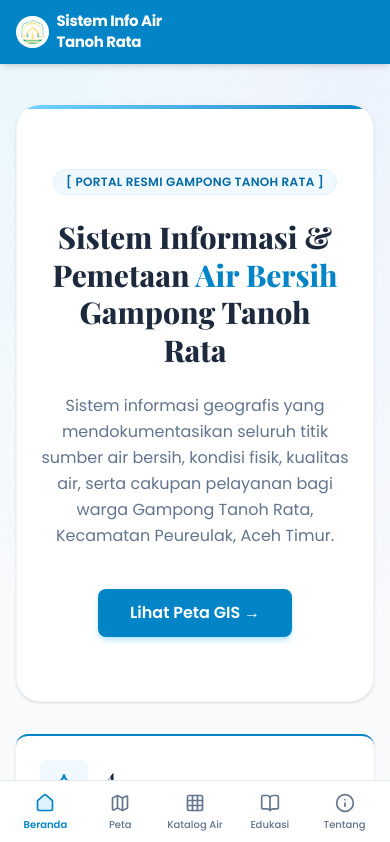
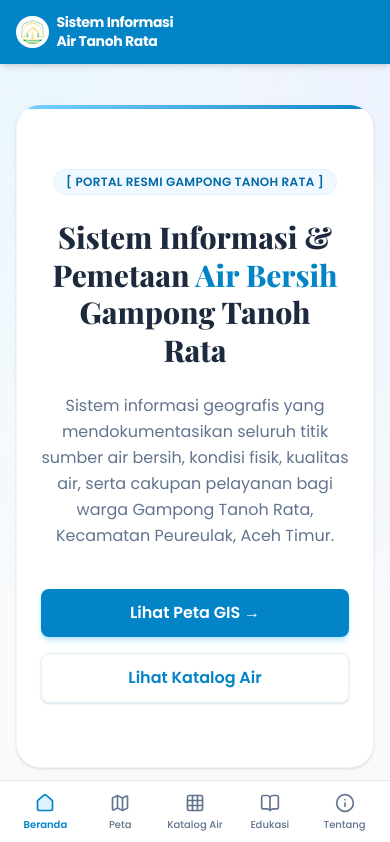
Before and after one commit to FizamenKujo/Website-Sumber-Air-Bersih-Tanoh-Rata, a React (Vite) app: page / in a window 390 px wide. Shown: the top 842 px of the page. Built offline with nearby package versions, Linux system fonts and the light colour scheme; a web font is replaced by a local one.

Commit message:
Tinggal upload foto dan menambah sytling dan teks deskripsi lgi

```diff
--- a/src/components/Navbar.jsx
+++ b/src/components/Navbar.jsx
@@ -24,7 +24,7 @@ export default function Navbar({ activeTab, setActiveTab }) {
                         <Droplet size={20} className="text-white md:w-6 md:h-6" />
                     </div>
                     <span className="font-bold text-lg md:text-xl tracking-tight hidden sm:block">Sistem Informasi Air Bersih Tanoh Rata</span>
-                    <span className="font-bold text-[15px] tracking-tight sm:hidden leading-snug">Sistem Info Air<br />Tanoh Rata</span>
+                    <span className="font-bold text-[14px] tracking-tight sm:hidden leading-snug">Sistem Informasi<br />Air Tanoh Rata</span>
                 </div>
 
                 {/* Desktop Navigation */}
--- a/src/pages/HeroDashboard.jsx
+++ b/src/pages/HeroDashboard.jsx
@@ -32,12 +32,20 @@ export default function HeroDashboard({ setActiveTab }) {
                         Sistem informasi geografis yang mendokumentasikan seluruh titik sumber air bersih, kondisi fisik, kualitas air, serta cakupan pelayanan bagi warga Gampong Tanoh Rata, Kecamatan Peureulak, Aceh Timur.
                     </p>
 
+                    <div className="flex flex-col sm:flex-row justify-center gap-4">
                         <button
                             onClick={() => setActiveTab('peta')}
                             className="px-8 py-3 bg-[#0284C7] hover:bg-[#0369a1] text-white rounded-lg font-semibold shadow-md shadow-sky-200 transition-all hover:-translate-y-0.5 active:translate-y-0"
                         >
                             Lihat Peta GIS →
                         </button>
+                        <button
+                            onClick={() => setActiveTab('katalog')}
+                            className="px-8 py-3 bg-white text-[#0284C7] hover:bg-sky-50 border border-sky-100 rounded-lg font-semibold shadow-sm transition-all hover:-translate-y-0.5 active:translate-y-0"
+                        >
+                            Lihat Katalog Air
+                        </button>
+                    </div>
                 </div>
             </div>
 
```
Lines whose indentation alone changed are shown as unchanged.
